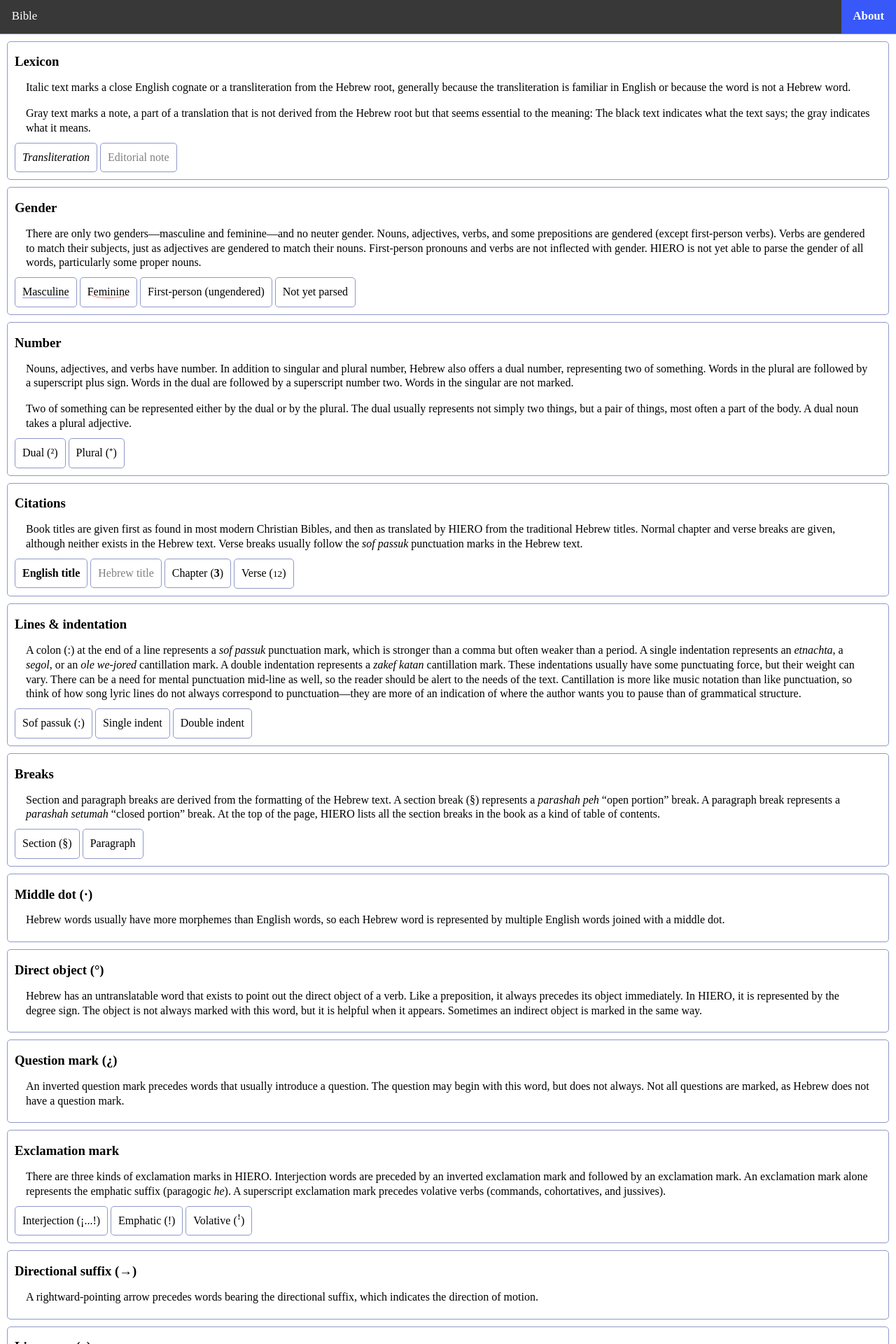
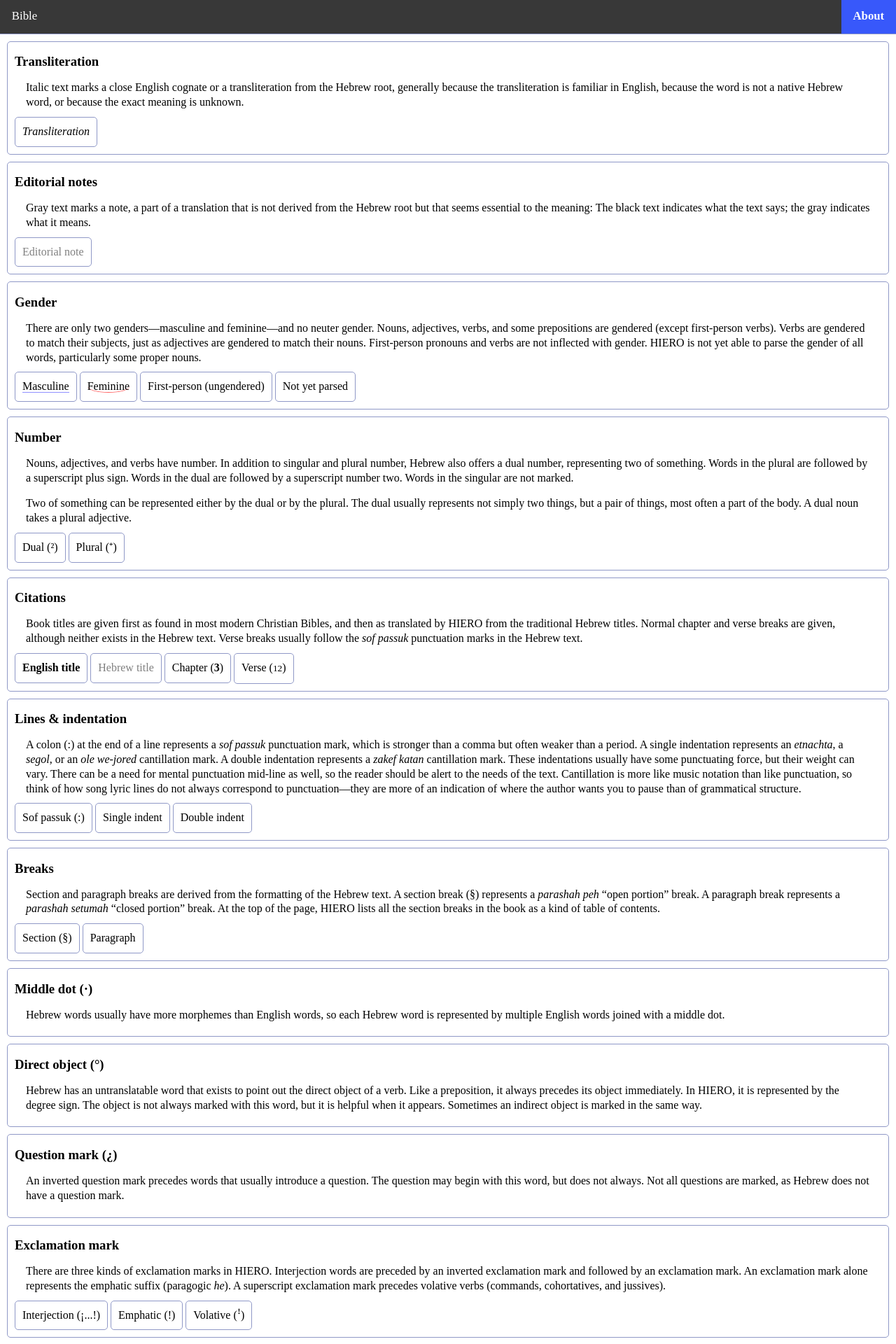
Before and after one commit to gfassero/HIERO, a Jekyll site: the page read/key.html, which Jekyll copies as it is, in a window 1280 px wide. Shown: the top 1920 px of the page at 70% size. Built offline with Jekyll 4.4.1, drawn with Linux system fonts in a browser that asks for light colours; some of the changed text lies outside the part shown.

Commit message:
Documentation update

```diff
--- a/read/key.html
+++ b/read/key.html
@@ -108,14 +108,15 @@ div.clicked  {background-color: var(--boldhilite);}
 <div class="content-container">
 <div class="panel" id="key">
 
-<div><h3>Lexicon</h3>
-<p>Italic text marks a close English cognate or a transliteration from the Hebrew root, generally because the transliteration is
-familiar in English or because the word is not a Hebrew word.</p>
-<p>Gray text marks a note, a part of a translation that is not derived from the Hebrew root but that seems essential to the meaning:
-The black text indicates what the text says; the gray indicates what it means.</p>
+<div><h3>Transliteration</h3>
+<p>Italic text marks a close English cognate or a transliteration from the Hebrew root, generally because the transliteration is familiar in English, because the word is not a native Hebrew word, or because the exact meaning is unknown.</p>
 <div id="i" class="focusable-div i"><i>Transliteration</i></div>
+</div>
+<div><h3>Editorial notes</h3>
+<p>Gray text marks a note, a part of a translation that is not derived from the Hebrew root but that seems essential to the meaning: The black text indicates what the text says; the gray indicates what it means.</p>
 <div id="edit" class="focusable-div edit">Editorial note</div>
 </div>
+
 <div><h3>Gender</h3>
 <p>There are only two genders—masculine and feminine—and no neuter gender. Nouns, adjectives, verbs, and some prepositions are gendered
 (except first-person verbs). Verbs are gendered to match their subjects, just as adjectives are gendered to match their nouns.
```
Also changed, not shown: README.md (+1 -1 lines), technical.md (+1 -1 lines).
